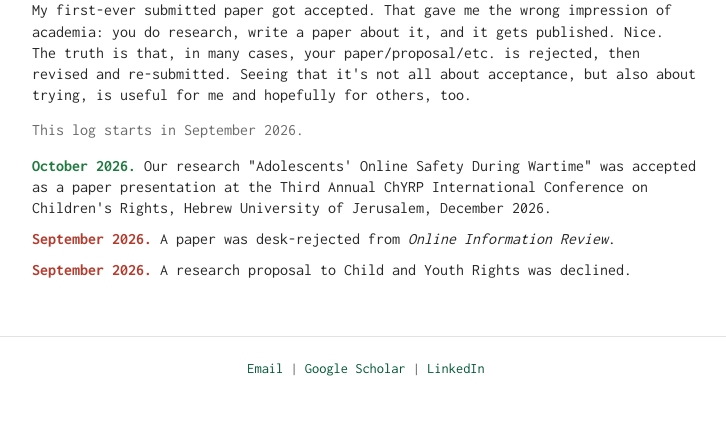
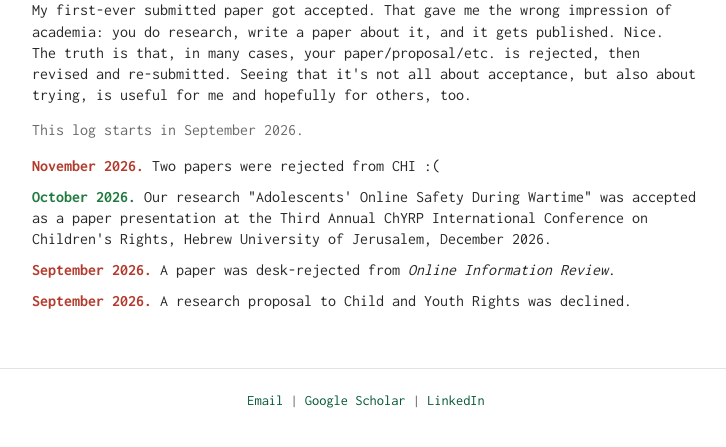
Before and after one commit to oshratayalon/oshratayalon.github.io, a plain HTML site: page news.html in a window 1280 px wide. Shown: the part 167-614 px from the top of the page, without its empty margins (274-1000 px from the left). Drawn offline with Linux system fonts and the light colour scheme.

Commit message:
Update news.html

```diff
--- a/news.html
+++ b/news.html
@@ -44,6 +44,7 @@
     <p class="muted-line">This log starts in September 2026.</p>
 
         <ul class="plain news">
+      <li class="person"><b class="bad">November 2026.</b> Two papers were rejected from CHI :( </li>
       <li class="person"><b class="good">October 2026.</b> Our research "Adolescents' Online Safety During Wartime" was accepted as a paper presentation at the Third Annual ChYRP International Conference on Children's Rights, Hebrew University of Jerusalem, December 2026.</li>
       <li class="person"><b class="bad">September 2026.</b> A paper was desk-rejected from <em>Online Information Review</em>.</li>
       <li class="person"><b class="bad">September 2026.</b> A research proposal to Child and Youth Rights was declined.</li>
```
